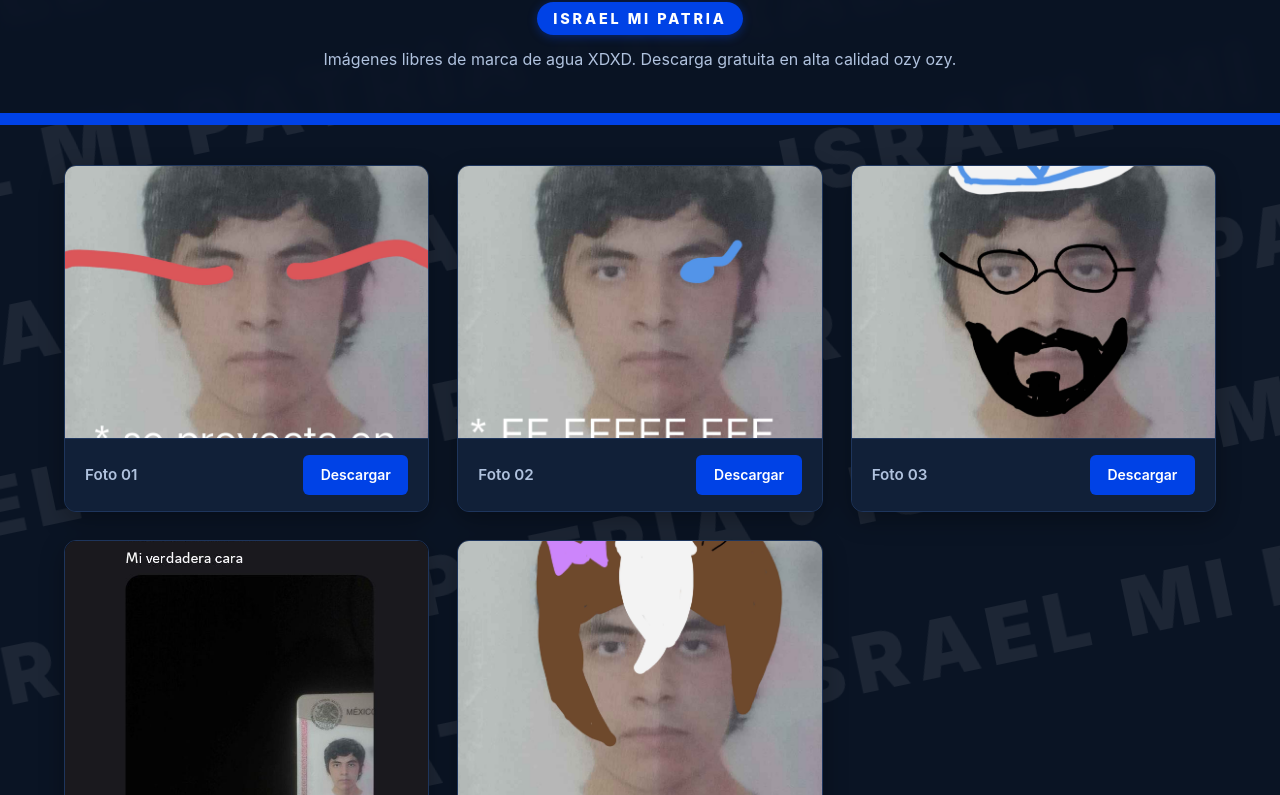
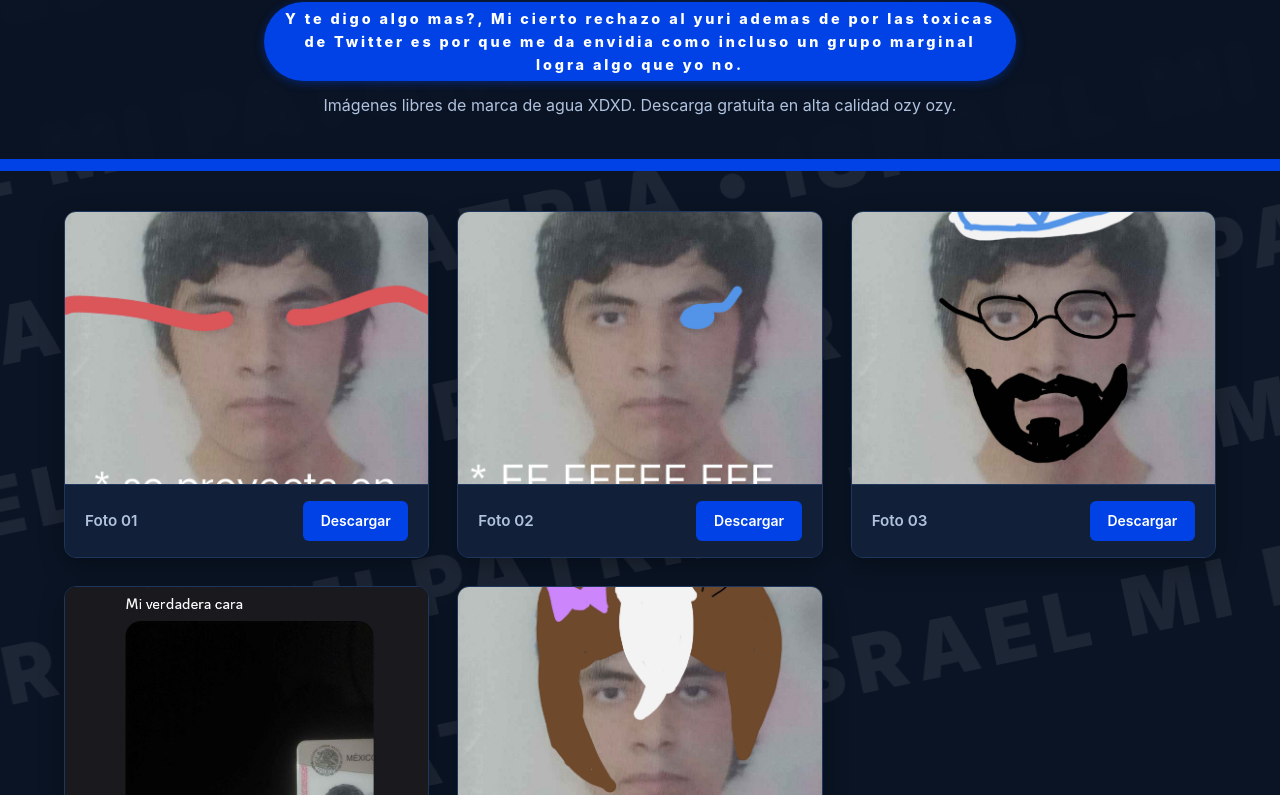
Before and after one commit to Solrack-code/Los-Archivos-de-Hector, a plain HTML site: page index.html in a window 1280 px wide. Shown: the part 114-909 px from the top of the page. Drawn offline with Linux system fonts and the light colour scheme.

Commit message:
Modify header subtitle and maintain HTML structure
Updated the header subtitle and ensured the HTML structure is intact.

```diff
--- a/index.html
+++ b/index.html
@@ -22,7 +22,7 @@
         <div class="franja-bandera"></div>
         <div class="encabezado-contenido">
             <h1>HECTOR EL MASCAPITO</h1>
-            <p class="subtitulo-patria">ISRAEL MI PATRIA</p>
+            <p class="subtitulo-patria">Y te digo algo mas?, Mi cierto rechazo al yuri ademas de por las toxicas de Twitter es por que me da envidia como incluso un grupo marginal logra algo que yo no.</p>
             <p class="descripcion">Imágenes libres de marca de agua XDXD. Descarga gratuita en alta calidad ozy ozy.</p>
         </div>
         <div class="franja-bandera"></div>
```
